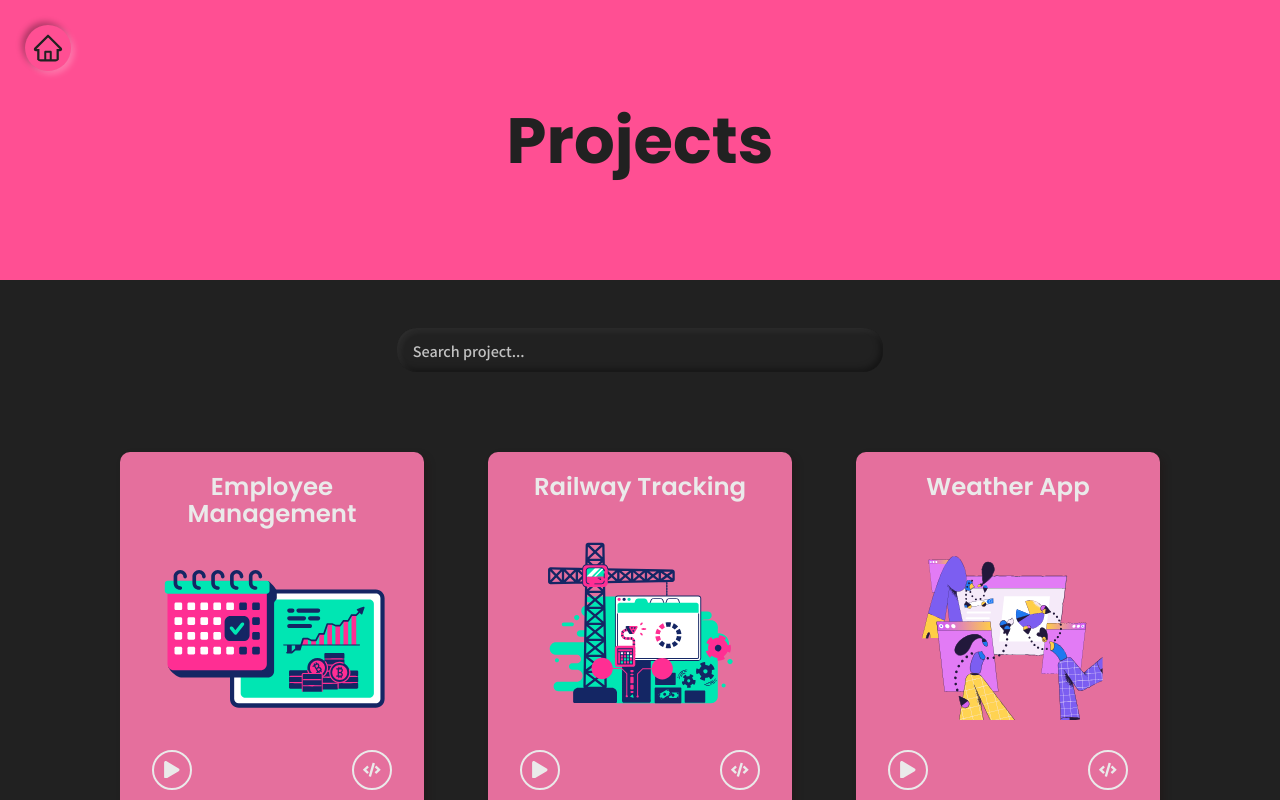
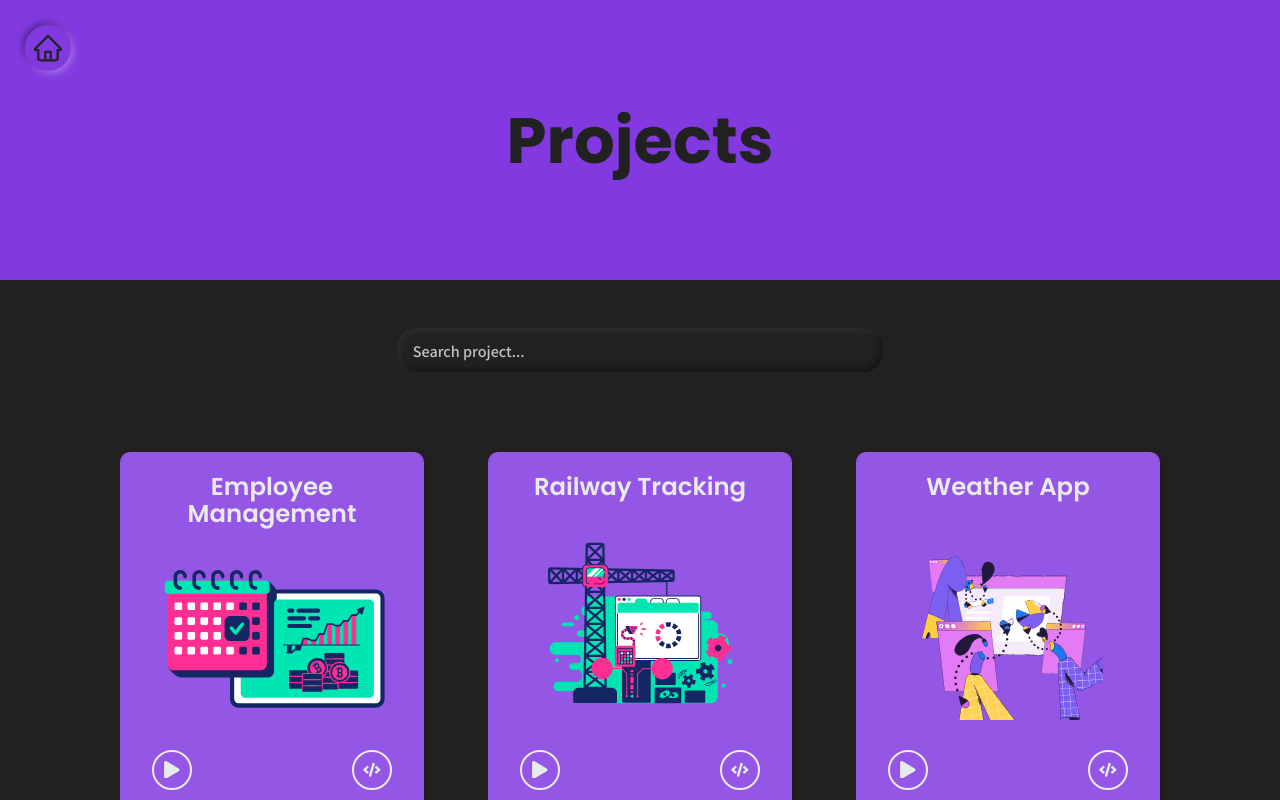
Before and after one commit to ShravyaKudlu/developer-portfolio-master, a React (Create React App) app: page /projects in a window 1280 px wide. Shown: the top 800 px of the page. Built offline with nearby package versions, Linux system fonts and the light colour scheme; a web font is replaced by a local one.

Commit message:
new comment

```diff
--- a/src/App.js
+++ b/src/App.js
@@ -2,7 +2,7 @@ import React, { useContext } from 'react';
 import { BrowserRouter as Router, Route, Switch, Redirect } from 'react-router-dom';
 
 import { ThemeContext } from './contexts/ThemeContext';
-import { Main, BlogPage, ProjectPage } from './pages'
+import { Main, ProjectPage } from './pages'
 import { BackToTop } from './components'
 import ScrollToTop from './utils/ScrollToTop'
 
@@ -18,8 +18,7 @@ function App() {
       <Router>
         <ScrollToTop/>
         <Switch>
-          <Route path="/" exact component={Main} />
-          <Route path="/blog" exact component={BlogPage} />
+          <Route path="/Shravya" exact component={Main} />
           <Route path="/projects" exact component={ProjectPage} />
 
           <Redirect to="/" />
--- a/src/data/themeData.js
+++ b/src/data/themeData.js
@@ -5,7 +5,7 @@ import {
 
 
 export const themeData = {
-    theme: pinkThemeDark
+    theme: purpleThemeDark
 }
 
 
--- a/src/pages/Main/Main.js
+++ b/src/pages/Main/Main.js
@@ -1,16 +1,15 @@
 import React from 'react'
 import { Helmet } from 'react-helmet'
 
-import { Navbar, Footer, Landing, About, Skills, Testimonials, Blog, Education, Experience, Contacts, Projects, Services, Achievement } from '../../components'
+import { Navbar, Footer, Landing, About, Skills, Education, Experience, Contacts, Projects,  Achievement } from '../../components'
 import { headerData } from '../../data/headerData'
 
 function Main() {
     return (
         <div>
             <Helmet>
-                <title>{headerData.name} - Porfolio</title>
+                <title>{headerData.name}</title>
             </Helmet>
-
             <Navbar />
             <Landing />
             <About />
```
